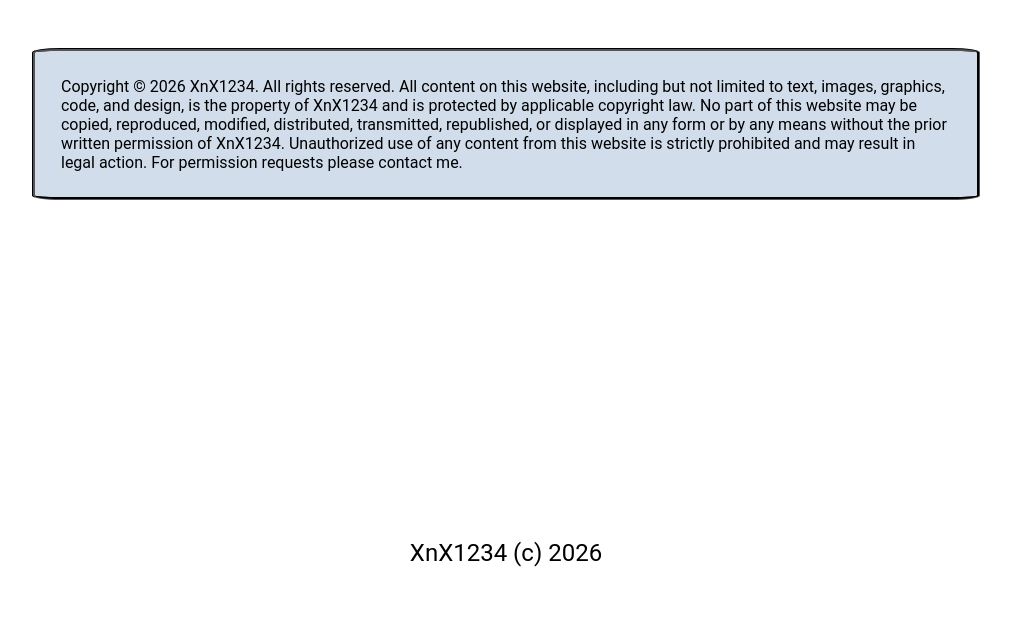
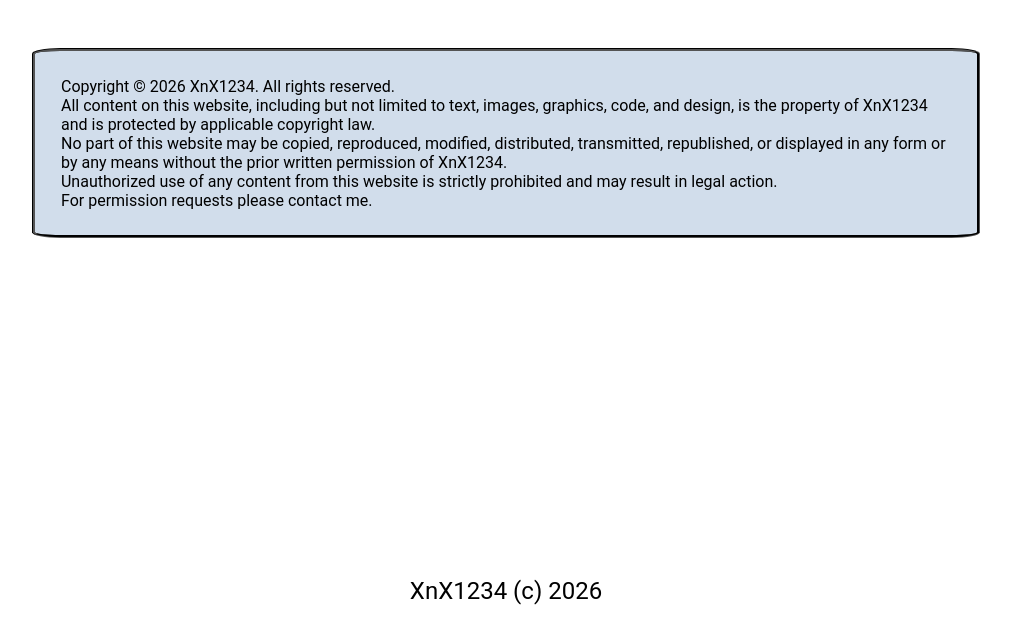
Before and after one commit to XnX1234/XnX1234.github.io, a plain HTML site: page license/index.html in a window 1280 px wide. Shown: the part 56-700 px from the top of the page, without its empty margins (134-1145 px from the left). Drawn offline with Linux system fonts and the light colour scheme.

Commit message:
Update index in license folder

```diff
--- a/license/index.html
+++ b/license/index.html
@@ -13,18 +13,18 @@
       <a href="../aboutme.html">About Me</a>
     </header>
     <main>
-      <div class="lic">Copyright © 2026 XnX1234. All rights reserved.
+      <div class="lic">Copyright © 2026 XnX1234. All rights reserved.<br>
 
 All content on this website, including but not limited to text, images,
 graphics, code, and design, is the property of XnX1234 and is protected
-by applicable copyright law.
+by applicable copyright law.<br>
 
 No part of this website may be copied, reproduced, modified, distributed,
 transmitted, republished, or displayed in any form or by any means without
-the prior written permission of XnX1234.
+the prior written permission of XnX1234.<br>
 
 Unauthorized use of any content from this website is strictly prohibited
-and may result in legal action.
+and may result in legal action.<br>
 
 For permission requests please contact me.</div>
     </main>
```
